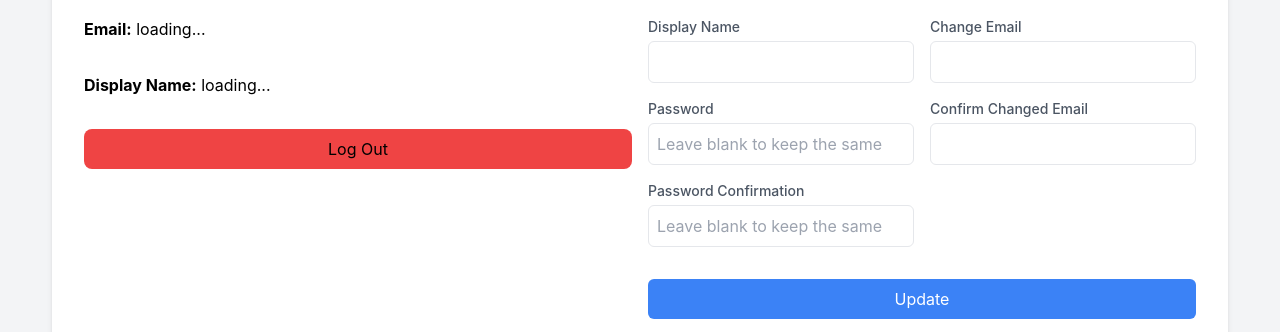
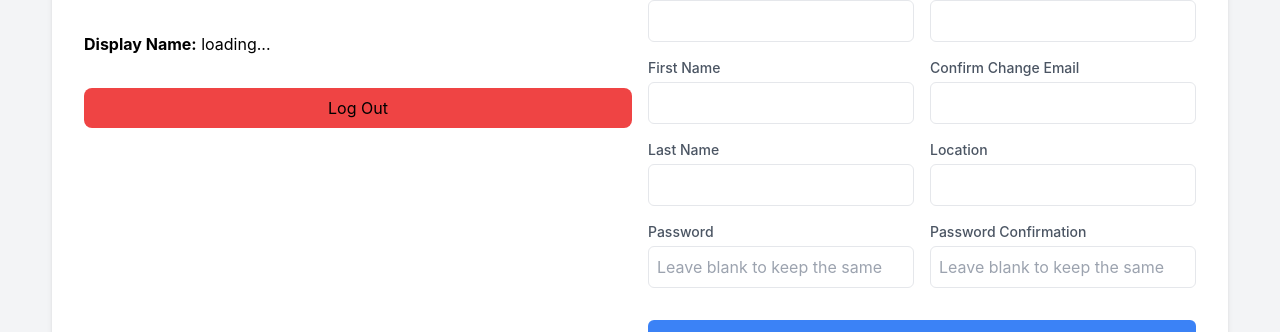
Before and after one commit to andersstensland/mymovies, a React (Create React App) app: page /AccountSettings in a window 1280 px wide. Shown: the part 324-656 px from the top of the page. Built offline with nearby package versions, Linux system fonts and the light colour scheme; no server answers.

Commit message:
Added AdminDashboard and re-structured some files

```diff
--- a/src/App.js
+++ b/src/App.js
@@ -10,6 +10,7 @@ import { Test } from "./pages/Test"; // Corrected import paths
 import { subscribeToAuthChanges } from "./services/authService";
 import { AccountSettings } from "./components/account/AccountSettings";
 import { Navbar } from "./components/navbar/Navbar";
+import { AdminDashboard } from "./pages/AdminDashboard";
 
 function App() {
   const [user, setUser] = useState(null);
@@ -47,6 +48,7 @@ function App() {
         />
         <Route path="/Test" element={<Test />} />
         <Route path="*" element={<h1>Not Found</h1>} />
+        <Route path="/AdminDashboard" element={<AdminDashboard />} />
       </Routes>
     </>
   );
--- a/src/components/account/AccountSettings.js
+++ b/src/components/account/AccountSettings.js
@@ -66,18 +66,29 @@ export const AccountSettings = ({ user }) => {
 
                 <div className="mb-4">
                   <label className="block text-sm font-medium text-gray-600">
-                    Password
+                    First Name
                   </label>
                   <input
-                    type="password"
+                    type="text"
                     className="mt-1 p-2 w-full border rounded-md"
-                    placeholder="Leave blank to keep the same"
+                    required
                   />
                 </div>
 
                 <div className="mb-4">
                   <label className="block text-sm font-medium text-gray-600">
-                    Password Confirmation
+                    Last Name
+                  </label>
+                  <input
+                    type="text"
+                    className="mt-1 p-2 w-full border rounded-md"
+                    required
+                  />
+                </div>
+
+                <div className="mb-4">
+                  <label className="block text-sm font-medium text-gray-600">
+                    Password
                   </label>
                   <input
                     type="password"
@@ -102,12 +113,34 @@ export const AccountSettings = ({ user }) => {
 
                 <div className="mb-4">
                   <label className="block text-sm font-medium text-gray-600">
-                    Confirm Changed Email
+                    Confirm Change Email
                   </label>
                   <input
                     type="email"
                     className="mt-1 p-2 w-full border rounded-md"
                     required
+                  />
+                </div>
+
+                <div className="mb-4">
+                  <label className="block text-sm font-medium text-gray-600">
+                    Location
+                  </label>
+                  <input
+                    type=""
+                    className="mt-1 p-2 w-full border rounded-md"
+                    required
+                  />
+                </div>
+
+                <div className="mb-4">
+                  <label className="block text-sm font-medium text-gray-600">
+                    Password Confirmation
+                  </label>
+                  <input
+                    type="password"
+                    className="mt-1 p-2 w-full border rounded-md"
+                    placeholder="Leave blank to keep the same"
                   />
                 </div>
               </div>
--- a/src/components/MovieDelete.js
+++ b/src/components/admin/MovieDelete.js
@@ -3,7 +3,7 @@ import React from "react";
 export const MovieDelete = () => {
   return (
     <div className="bg-white p-4 rounded shadow">
-      <h1 className="text-2xl font-semibold mb-4">Delete Movie</h1>
+      <h3 className="text-2xl font-semibold mb-4">Delete Movie</h3>
       <div className="mb-4">
         <label className="block">
           Enter Movie ID:
--- a/src/components/MovieForm.js
+++ b/src/components/admin/MovieForm.js
@@ -2,12 +2,13 @@ import React from "react";
 
 export const MovieForm = () => {
   return (
-    <div className="bg-gray-200 flex flex-col w-fit p-8">
-      <form onSubmit={""} className="flex flex-col pt-4">
+    <div className="bg-white flex flex-col w-fit rounded shadow p-4">
+      <form onSubmit={""} className="flex flex-col">
+        <h3 className="text-2xl font-semibold mb-4">Add movie</h3>
         <label className="flex flex-col">
           Title:
           <input
-            className="p-2 mb-2"
+            className="p-2 mb-2 border"
             type="text"
             name="title"
             value={""}
@@ -17,20 +18,20 @@ export const MovieForm = () => {
         <label className="flex flex-col">
           Director:
           <input
-            className="p-2 mb-2"
+            className="p-2 mb-2 border"
             type="text"
             name="director"
             value={""}
-            onChange={"this.handleChange"}
+            onChange={""}
           />
         </label>
         <label className="flex flex-col">
           Category:
           <select
-            className="p-2 mb-2"
+            className="p-2 mb-2 border"
             name="category"
             value={"this.state.category"}
-            onChange={"this.handleChange"}
+            onChange={""}
           >
             <option value="Action">Action</option>
             <option value="Comedy">Comedy</option>
@@ -43,33 +44,19 @@ export const MovieForm = () => {
           </select>
         </label>
         <label className="flex flex-col">
-          Stars:
-          <div className="">
-            {[1, 2, 3, 4, 5].map((star) => (
-              <i
-                key={star}
-                className={`fa-solid fa-star fa-2x "text-yellow-500"
-                }`}
-                onMouseOver={""} // Toggle rating on hover
-                onClick={""} // Toggle rating on click
-              ></i>
-            ))}
-          </div>
-        </label>
-        <label className="flex flex-col">
           Image:
           <input
-            className="bg-gray-500 text-white rounded p-2 mb-2"
+            className="text-white rounded p-2 mb-2"
             type="file"
             accept="image/*"
             name="image"
-            onChange={"handleImageChange"}
+            onChange={""}
           />
         </label>
         <input
           className="p-2 bg-blue-500 text-white rounded"
           type="submit"
-          value="Submit"
+          value="Add Movie"
         />
       </form>
     </div>
--- a/src/components/home/MovieGuide.js
+++ b/src/components/home/MovieGuide.js
@@ -5,7 +5,7 @@ export const MovieGuide = () => {
   return (
     <>
       {/* How It Works Section */}
-      <div className="flex bg-black md:flex-row pl-14 h-full w-full text-white">
+      <div className="flex bg-black md:flex-row pl-14 h-full w-full text-white p-4 pb-12">
         <div className="flex flex-col flex-1 md:px-8">
           {/* Content for the How it works section */}
           <h1 className="sm:text-lg md:text-2xl lg:text-3xl py-4 font-bold text-center">
--- a/src/pages/AccountSettings.js
+++ b/src/pages/AccountSettings.js
@@ -1,3 +1 @@
-import React, { Component } from "react";
-
 export const AccountSettings = () => {};
--- /dev/null
+++ b/src/pages/AdminDashboard.js
@@ -0,0 +1,17 @@
+import React, { Component } from "react";
+import { MovieForm } from "../components/admin/MovieForm";
+import { MovieDelete } from "../components/admin/MovieDelete";
+
+export const AdminDashboard = () => {
+  return (
+    <>
+      <div className="bg-gray-200 p-4 min-h-screen">
+        <h1 className="text-2xl font-semibold">Admin Dashboard</h1>
+        <div className="flex flex-row pt-4 gap-4">
+          <MovieForm />
+          <MovieDelete />
+        </div>
+      </div>
+    </>
+  );
+};
--- a/src/pages/Home.js
+++ b/src/pages/Home.js
@@ -38,8 +38,8 @@ export const Home = ({ user }) => {
               You can now save your favorite movies and write reviews about
               them.
             </h5>
-            <Link to="/Movies">
-              <button className="bg-transparent text-white px-4 py-2 rounded outline sm:w-1/3 md:w-2/4">
+            <Link to="/MovieList">
+              <button className="bg-transparent text-white px-4 py-2 rounded outline sm:w-1/3 md:w-2/5">
                 All Movies
               </button>
             </Link>
```
